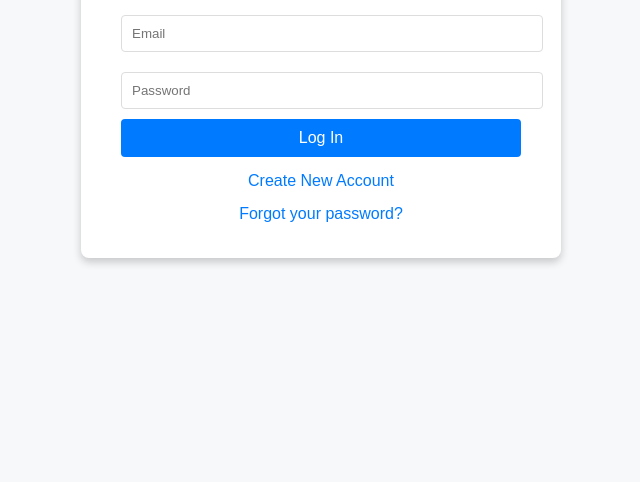
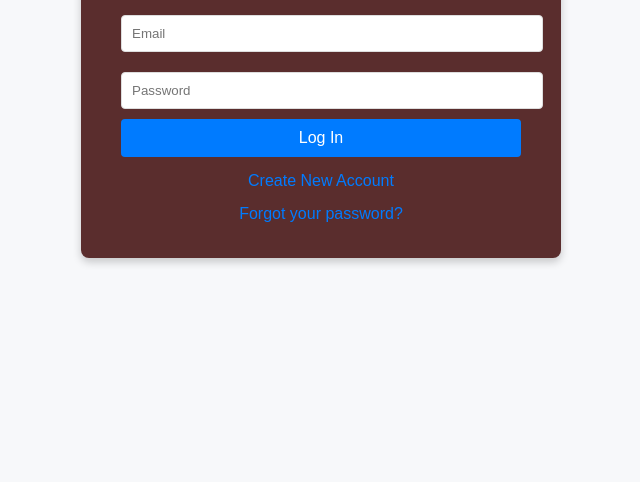
Before and after one commit to tanvin-h/LogInToHome, a plain HTML site: page Login Page.html in a window 1280 px wide. Shown: the part 318-800 px from the top of the page, without its empty margins (319-959 px from the left). Drawn offline with Linux system fonts and the light colour scheme.

Commit message:
color changed

```diff
--- a/Login Page.html
+++ b/Login Page.html
@@ -15,7 +15,7 @@
             margin: 0;
         }
         .login-container {
-            background-color: #ffffff;
+            background-color: #5a2d2d;
             padding: 20px 40px;
             border-radius: 8px;
             box-shadow: 0 4px 8px rgba(0, 0, 0, 0.2);
```
